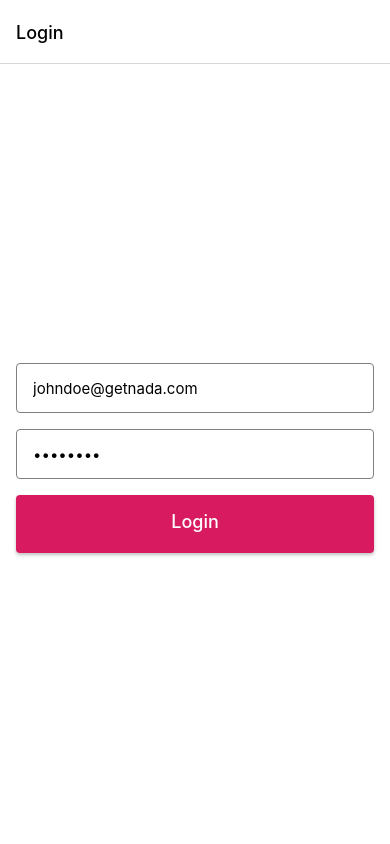
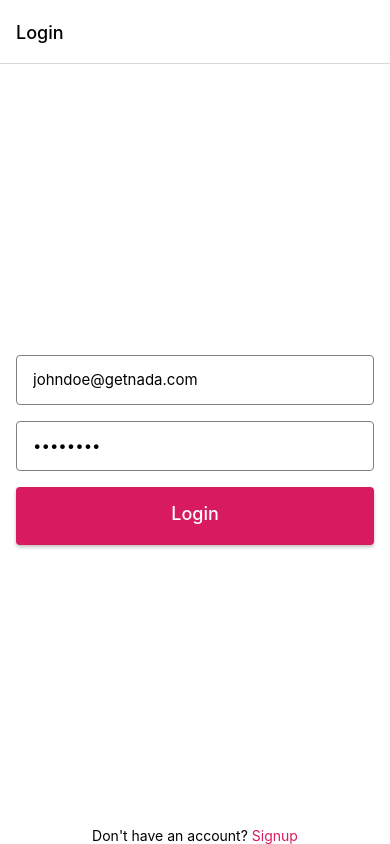
Before and after one commit to SyedTayyabUlMazhar/chat_app_task, a React Native app: screen / in a window 390 px wide. Built offline with nearby package versions, Linux system fonts and the light colour scheme; what @react-native-firebase/firestore would draw is missing.

Commit message:
Login: Add button to navigate to signup screen

```diff
--- a/src/screens/LogIn/index.tsx
+++ b/src/screens/LogIn/index.tsx
@@ -3,12 +3,16 @@ import React, {useState} from 'react';
 import {SubmitHandler, useForm} from 'react-hook-form';
 import {View} from 'react-native';
 import Components from '../../components';
+import useDispatch from '../../hooks/useDispatch';
+import Routes from '../../navigator/routes';
+import Actions from '../../redux/actions';
+import {StackScreenProps} from '../../types';
 import {LogInFields, LogInSchema} from './schema';
 import styles from './styles';
-import useDispatch from '../../hooks/useDispatch';
-import Actions from '../../redux/actions';
 
-const LogIn = () => {
+const LogIn = (props: StackScreenProps<typeof Routes.LogIn>) => {
+  const {navigation} = props;
+
   const form = useForm<LogInFields>({
     mode: 'onChange',
     resolver: yupResolver(LogInSchema),
@@ -27,8 +31,11 @@ const LogIn = () => {
     setIsLoading(false);
   };
 
+  const goToSignUpScreen = () => navigation.navigate('SignUp');
+
   return (
     <View style={styles.container}>
+      <View style={styles.form}>
         <Components.FormInput
           control={form.control}
           name="email"
@@ -50,6 +57,13 @@ const LogIn = () => {
           isLoading={isLoading}
         />
       </View>
+      <Components.Text.TextOnSecondary style={styles.dontHaveAnAccountText}>
+        Don't have an account?{' '}
+        <Components.Text.Primary onPress={goToSignUpScreen}>
+          Signup
+        </Components.Text.Primary>
+      </Components.Text.TextOnSecondary>
+    </View>
   );
 };
 
--- a/src/screens/LogIn/styles.ts
+++ b/src/screens/LogIn/styles.ts
@@ -1,6 +1,7 @@
 import {StyleSheet} from 'react-native';
 export default StyleSheet.create({
-  container: {flex: 1, justifyContent: 'center', paddingHorizontal: 16},
+  container: {flex: 1, paddingHorizontal: 16},
+  form: {marginTop: 'auto', marginBottom: 'auto'},
   input: {
     marginVertical: 8,
   },
@@ -8,4 +9,8 @@ export default StyleSheet.create({
   button: {
     marginTop: 8,
   },
+
+  dontHaveAnAccountText: {
+    textAlign: 'center',
+  },
 });
```
Also changed, not shown: src/types.ts (+8 -0 lines). Lines whose indentation alone changed are shown as unchanged.
